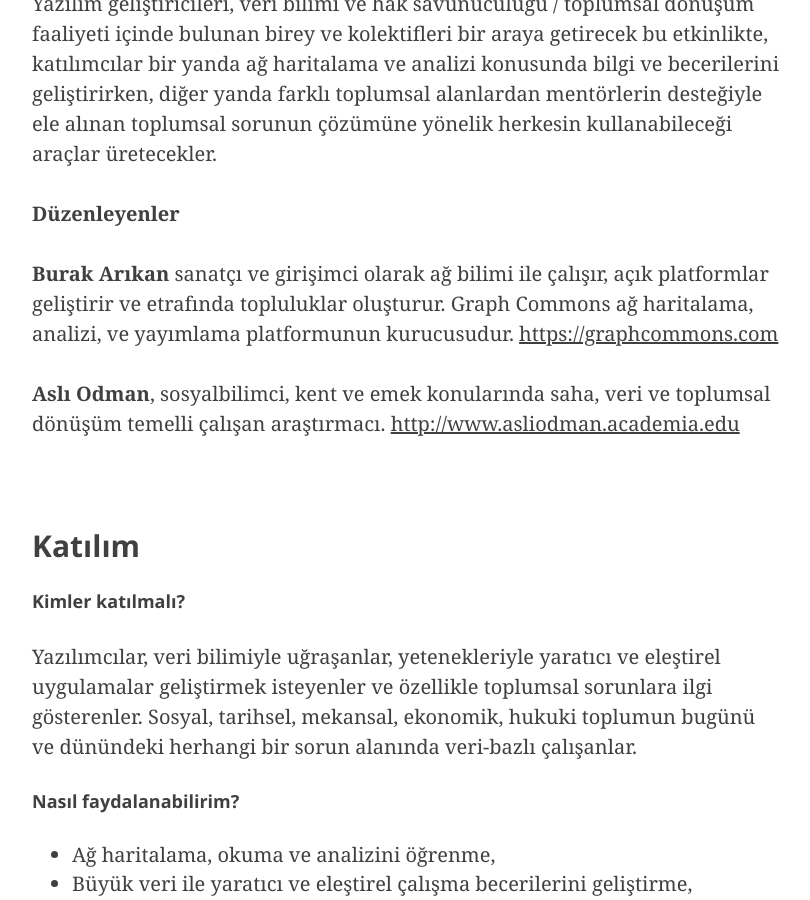
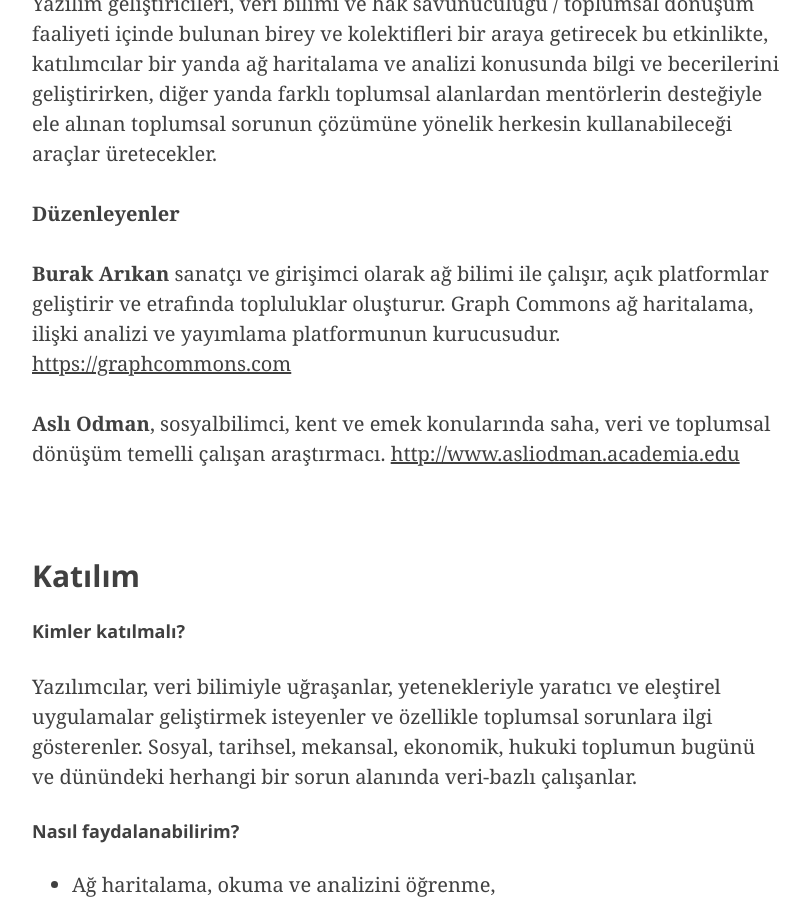
Before and after one commit to graphcommons/hackathons, a Jekyll site: the page built from _posts/2020-03-02-veri-musterekleri.md, in a window 1280 px wide and 900 px high, scrolled down 1847 px. Shown: the whole window, without its empty margins (233-1043 px from the left). Built offline with Jekyll 4.4.1, drawn with Linux system fonts in a browser that asks for light colours; nearby versions of some CDN libraries.

Commit message:
more text refinement

```diff
--- a/_posts/2020-03-02-veri-musterekleri.md
+++ b/_posts/2020-03-02-veri-musterekleri.md
@@ -38,7 +38,7 @@
 
 <strong>Düzenleyenler</strong>
 
-<strong>Burak Arıkan</strong> sanatçı ve girişimci olarak ağ bilimi ile çalışır, açık platformlar geliştirir ve etrafında topluluklar oluşturur. Graph Commons ağ haritalama, analizi, ve yayımlama platformunun kurucusudur. [https://graphcommons.com](https://graphcommons.com)
+<strong>Burak Arıkan</strong> sanatçı ve girişimci olarak ağ bilimi ile çalışır, açık platformlar geliştirir ve etrafında topluluklar oluşturur. Graph Commons ağ haritalama, ilişki analizi ve yayımlama platformunun kurucusudur. [https://graphcommons.com](https://graphcommons.com)
 
 <strong>Aslı Odman</strong>, sosyalbilimci, kent ve emek konularında saha, veri ve toplumsal dönüşüm temelli çalışan araştırmacı. [http://www.asliodman.academia.edu](http://www.asliodman.academia.edu)
 
```
